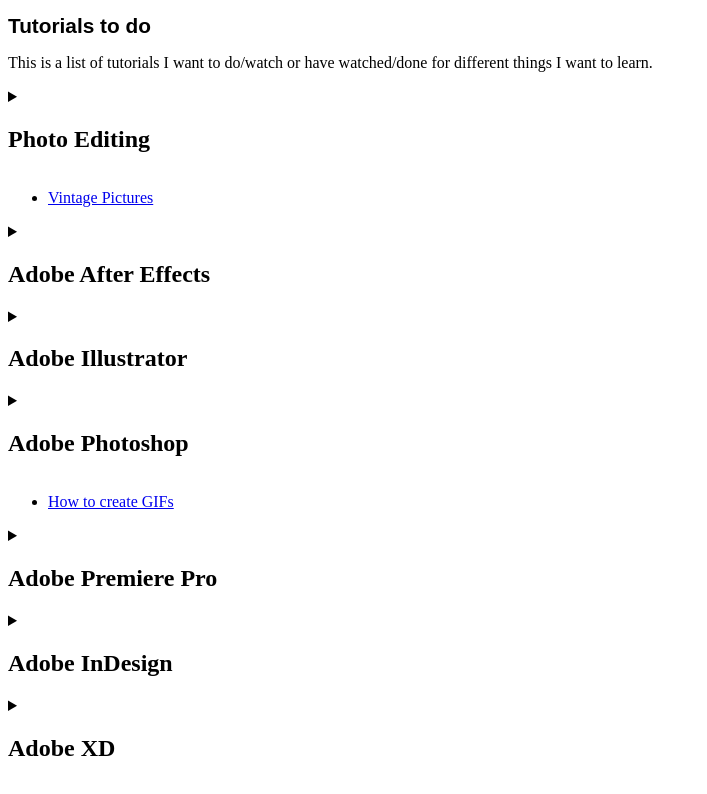
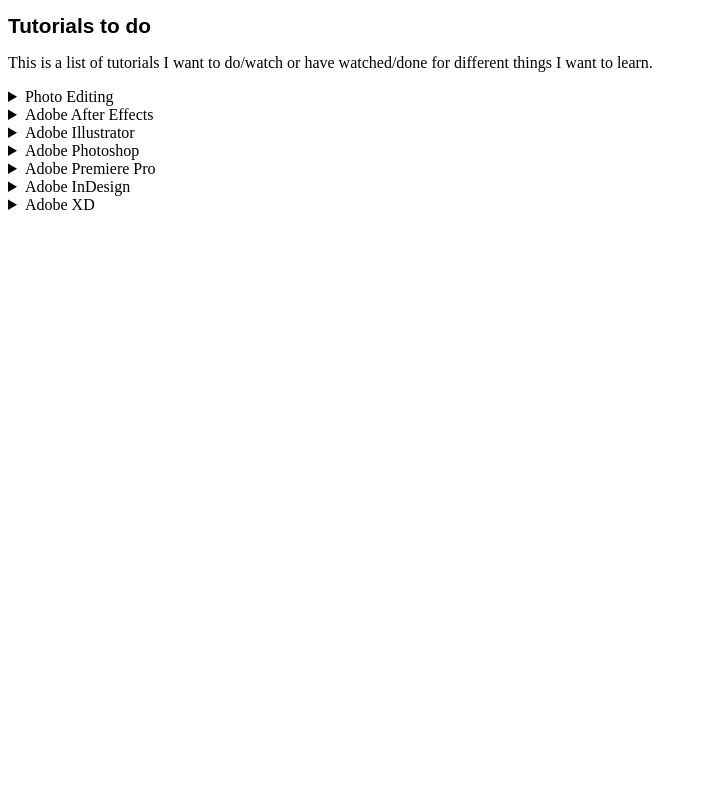
Before and after one commit to saskiasch/webeC, a plain HTML site: page docs/index.html in a window 1280 px wide. Shown: the whole page, without its empty margins (0-707 px from the left). Drawn offline with Linux system fonts and the light colour scheme.

Commit message:
tutorials Seite

```diff
--- a/docs/index.html
+++ b/docs/index.html
@@ -15,22 +15,25 @@
     </div>
     <div id="tutorials">
         <details>
-            <summary><h2>Photo Editing</h2></summary>
-        </details>
+            <summary>Photo Editing</summary>
+
+            <p>
             <ul>
                 <li>
                     <a href="https://skylum.com/de/how-to/how-to-make-photo-look-vintage">Vintage Pictures</a>
                 </li>
             </ul>
-        <details>
-            <summary><h2>Adobe After Effects</h2></summary>
+            </p>
         </details>
         <details>
-            <summary><h2>Adobe Illustrator</h2></summary>
+            <summary>Adobe After Effects</summary>
         </details>
         <details>
-            <summary><h2>Adobe Photoshop</h2></summary>
+            <summary>Adobe Illustrator</summary>
         </details>
+        <details>
+            <summary>Adobe Photoshop</summary>
+
             <p>
             <ul>
                 <li>
@@ -38,14 +41,15 @@
                 </li>
             </ul>
             </p>
-        <details>
-            <summary><h2>Adobe Premiere Pro</h2></summary>
         </details>
         <details>
-            <summary><h2>Adobe InDesign</h2></summary>
+            <summary>Adobe Premiere Pro</summary>
         </details>
         <details>
-            <summary><h2>Adobe XD</h2></summary>
+            <summary>Adobe InDesign</summary>
+        </details>
+        <details>
+            <summary>Adobe XD</summary>
         </details>
 
     </div>
```
Lines whose indentation alone changed are shown as unchanged.
